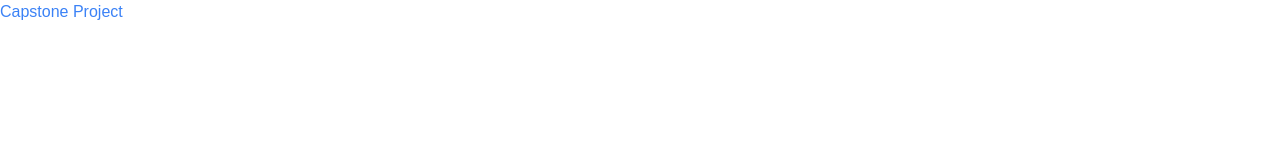
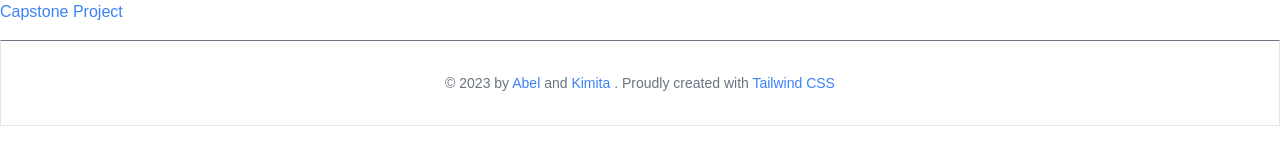
Before and after one commit to abel-tefera/js-capstone, a website built with webpack: page src/index.html in a window 1280 px wide. Built offline with nearby package versions, Linux system fonts and the light colour scheme.

Commit message:
Added the footer.

```diff
--- a/src/index.html
+++ b/src/index.html
@@ -7,6 +7,22 @@
     <title>JS Capstone</title>
   </head>
   <body>
-    <h1 class="text-blue-500">Capstone Project</h1>
+
+    <!-- header -->
+
+    <!-- main -->
+    <main class="container mx-auto">
+
+      <h1 class="text-blue-500">Capstone Project</h1>
+    </main>
+    <!-- footer -->
+    <footer class="py-8 mt-4 border border-t-gray-500">
+      <div class="flex justify-center">
+        <p class="text-gray-500 text-sm">
+          &copy; 2023 by <a href="https://github.com/kimitawanjohi" class="text-blue-500">Abel</a>
+          and <a href="https://github.com/kimitawanjohi" class="text-blue-500">Kimita</a>
+          . Proudly created with <a href="https://tailwindcss.com/" class="text-blue-500">Tailwind CSS</a>
+        </p>
+    </footer>
   </body>
 </html>
```
